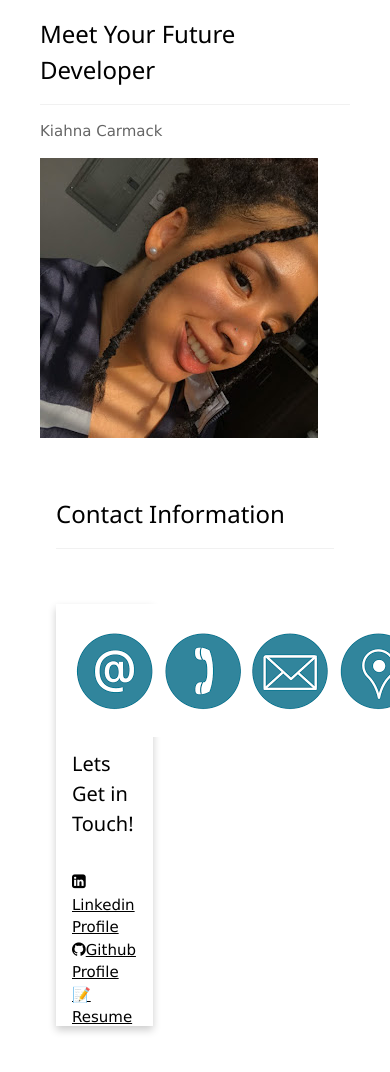
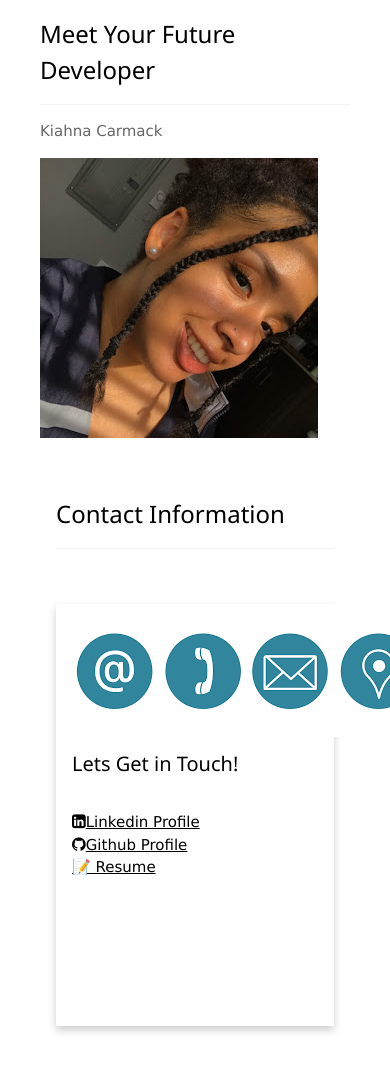
Before and after one commit to KiahnaC/UpdatedPortfolio-, a plain HTML site: page index.html in a window 390 px wide. Shown: the part 1499-2571 px from the top of the page. Drawn offline with nearby package versions, Linux system fonts and the light colour scheme.

Commit message:
commit to main

```diff
--- a/style.css
+++ b/style.css
@@ -16,11 +16,11 @@
 
 
   @media only screen and (max-width: 1200px){
-    body{}
+    body .card{ width: 100%;}
 }
 @media only screen and (max-width: 600px){
-	body{}
+	body .card{ width: 100%;}
 }
 @media only screen and (max-width: 425px){
-	body{}
+	body .card{ width: 100%;}
 }
```
